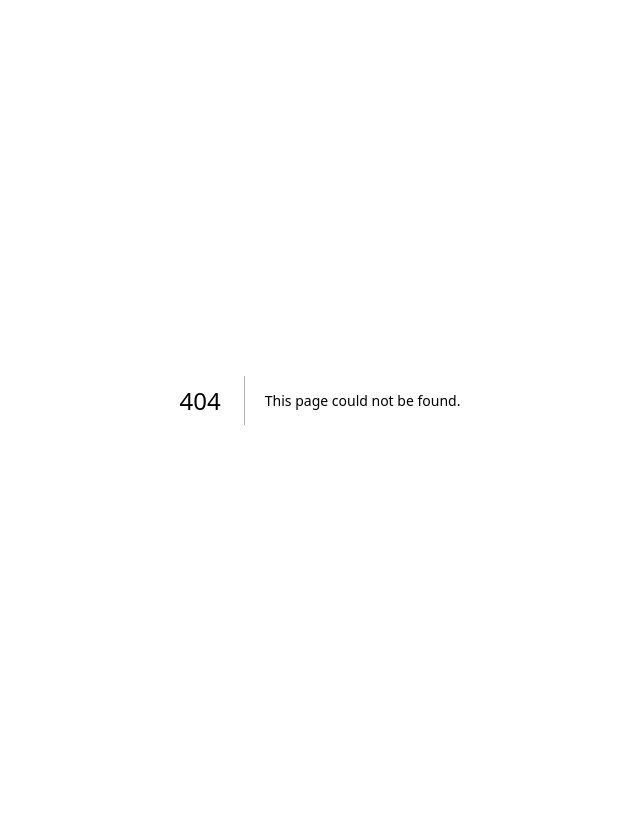
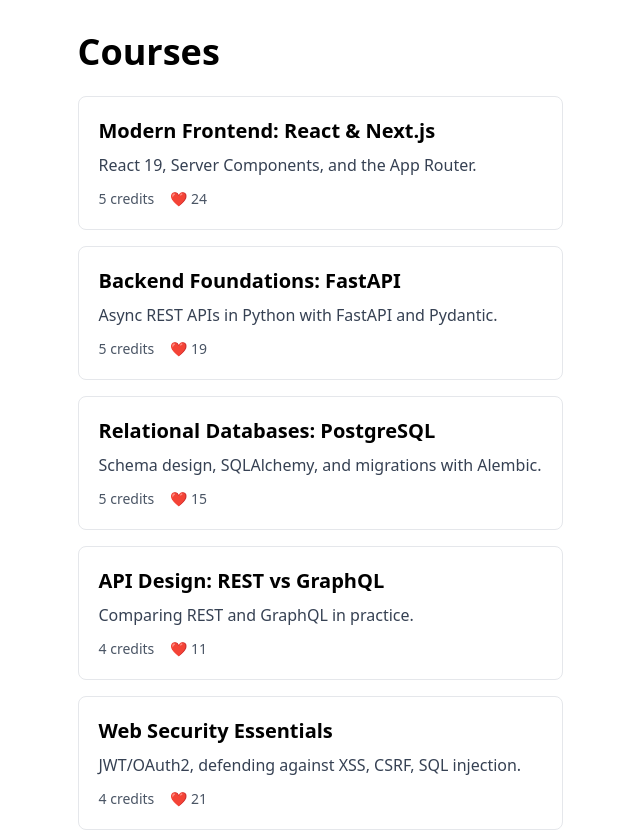
Before and after one commit to janele9/awt-lab02-arystambayeva, a Next.js app: page /courses in a window 1280 px wide. Before the commit this address had no page. Shown: the top 832 px of the page, without its empty margins (320-960 px from the left). Before the commit the page ends 800 px from the top, so only its background shows below. Built offline with nearby package versions, Linux system fonts and the light colour scheme.

Commit message:
feat: add home, about, and courses list pages

```diff
--- /dev/null
+++ b/app/about/page.tsx
@@ -0,0 +1,16 @@
+export default function AboutPage() {
+  return (
+    <main className="mx-auto max-w-3xl p-8">
+      <h1 className="text-4xl font-bold mb-4">About</h1>
+      <p className="text-lg mb-3">
+        this course catalog is a semester project built for the
+        &quot;Advanced Web Technologies&quot; course.
+      </p>
+      <p className="text-lg">
+        it is built with Next.js 16 (App Router), TypeScript, and Tailwind CSS,
+        and demonstrates file-based routing, Server and Client Components, and
+        dynamic routes.
+      </p>
+    </main>
+  );
+}
--- /dev/null
+++ b/app/courses/page.tsx
@@ -0,0 +1,24 @@
+import { getCourses } from "@/lib/courses";
+import CourseCard from "@/components/CourseCard";
+
+export default async function CoursesPage() {
+  const courses = await getCourses();
+
+  return (
+    <main className="mx-auto max-w-3xl p-8">
+      <h1 className="text-4xl font-bold mb-6">Courses</h1>
+      <div className="grid gap-4">
+        {courses.map((course) => (
+          <CourseCard
+            key={course.id}
+            id={course.id}
+            title={course.title}
+            description={course.description}
+            credits={course.credits}
+            likes={course.likes}
+          />
+        ))}
+      </div>
+    </main>
+  );
+}
--- a/app/page.tsx
+++ b/app/page.tsx
@@ -1,3 +1,18 @@
+import Link from "next/link";
+
 export default function HomePage() {
-  return <main>Home</main>;
+  return (
+    <main className="mx-auto max-w-3xl p-8">
+      <h1 className="text-4xl font-bold mb-4">Course Catalog</h1>
+      <p className="text-lg mb-6">
+        hello! look up the courses offered this semester
+      </p>
+      <Link
+        href="/courses"
+        className="inline-block rounded bg-blue-600 px-4 py-2 text-white hover:bg-blue-700"
+      >
+        View courses →
+      </Link>
+    </main>
+  );
 }
--- /dev/null
+++ b/components/CourseCard.tsx
@@ -0,0 +1,31 @@
+import Link from "next/link";
+
+type CourseCardProps = {
+  id: string;
+  title: string;
+  description: string;
+  credits: number;
+  likes: number;
+};
+
+export default function CourseCard({
+  id,
+  title,
+  description,
+  credits,
+  likes,
+}: CourseCardProps) {
+  return (
+    <Link
+      href={`/courses/${id}`}
+      className="block rounded-lg border border-gray-200 p-5 hover:shadow-md transition"
+    >
+      <h2 className="text-xl font-semibold mb-2">{title}</h2>
+      <p className="text-gray-700 mb-3">{description}</p>
+      <div className="flex items-center gap-4 text-sm text-gray-600">
+        <span>{credits} credits</span>
+        <span>❤️ {likes}</span>
+      </div>
+    </Link>
+  );
+}
--- /dev/null
+++ b/lib/courses.ts
@@ -0,0 +1,71 @@
+export type Course = {
+  id: string;
+  title: string;
+  description: string;
+  credits: number;
+  isElective: boolean;
+  likes: number;
+};
+
+const courses: Course[] = [
+  {
+    id: "modern-frontend",
+    title: "Modern Frontend: React & Next.js",
+    description: "React 19, Server Components, and the App Router.",
+    credits: 5,
+    isElective: false,
+    likes: 24,
+  },
+  {
+    id: "backend-fastapi",
+    title: "Backend Foundations: FastAPI",
+    description: "Async REST APIs in Python with FastAPI and Pydantic.",
+    credits: 5,
+    isElective: false,
+    likes: 19,
+  },
+  {
+    id: "databases-postgresql",
+    title: "Relational Databases: PostgreSQL",
+    description: "Schema design, SQLAlchemy, and migrations with Alembic.",
+    credits: 5,
+    isElective: false,
+    likes: 15,
+  },
+  {
+    id: "api-design",
+    title: "API Design: REST vs GraphQL",
+    description: "Comparing REST and GraphQL in practice.",
+    credits: 4,
+    isElective: true,
+    likes: 11,
+  },
+  {
+    id: "web-security",
+    title: "Web Security Essentials",
+    description: "JWT/OAuth2, defending against XSS, CSRF, SQL injection.",
+    credits: 4,
+    isElective: false,
+    likes: 21,
+  },
+  {
+    id: "ai-integration",
+    title: "AI/LLM Integration",
+    description: "LLM features in an app, wired up via the OpenAI API.",
+    credits: 5,
+    isElective: true,
+    likes: 32,
+  },
+];
+
+function delay<T>(value: T, ms = 300): Promise<T> {
+  return new Promise((resolve) => setTimeout(() => resolve(value), ms));
+}
+
+export async function getCourses(): Promise<Course[]> {
+  return delay(courses);
+}
+
+export async function getCourse(id: string): Promise<Course | undefined> {
+  return delay(courses.find((c) => c.id === id));
+}
```
